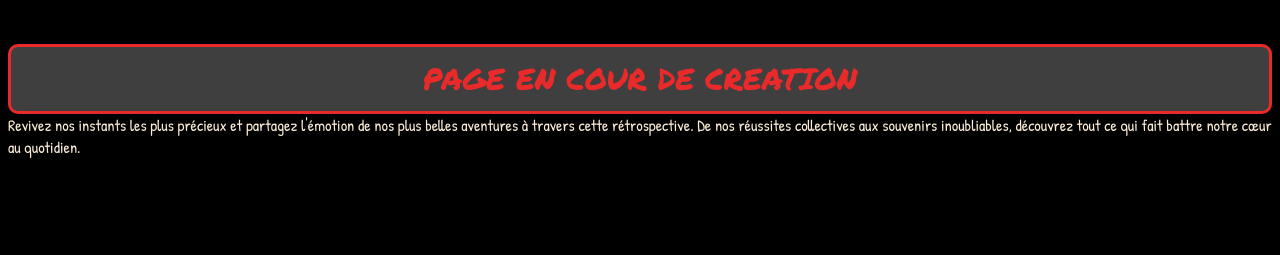
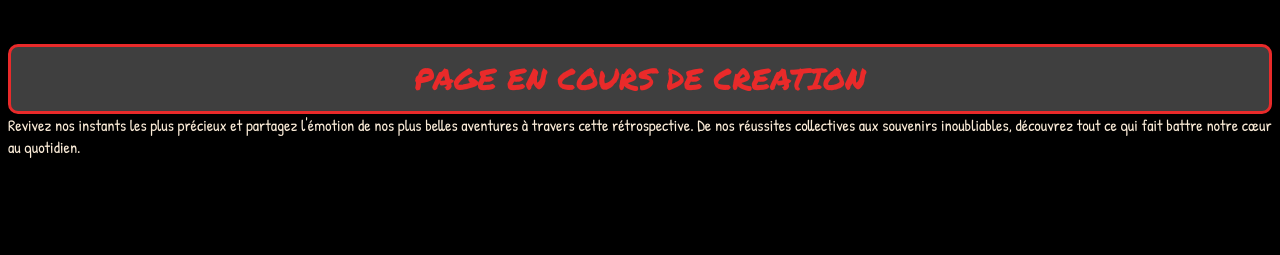
Before and after one commit to alexx-bzh/celtikroadtrip, a plain HTML site: page pages/nosmomentsvoyages.html in a window 1280 px wide. Shown: the part 288-543 px from the top of the page. Drawn offline with Linux system fonts and the light colour scheme.

Commit message:
spelling update on pages

```diff
--- a/pages/nosmomentsvoyages.html
+++ b/pages/nosmomentsvoyages.html
@@ -20,7 +20,7 @@
         </div>
     </header>
 
- <div class="creation"> PAGE EN COUR DE CREATION</div>
+ <div class="creation"> PAGE EN COURS DE CREATION</div>
 
  <div>Revivez nos instants les plus précieux et partagez l'émotion de nos plus belles aventures à travers cette rétrospective. De nos réussites collectives aux souvenirs inoubliables, découvrez tout ce qui fait battre notre cœur au quotidien.</div>
 
```
Also changed, not shown: pages/nospartenaires.html (+1 -1 lines), pages/nosplusbellesphotos.html (+1 -1 lines), pages/nosroadtrips.html (+1 -1 lines).
